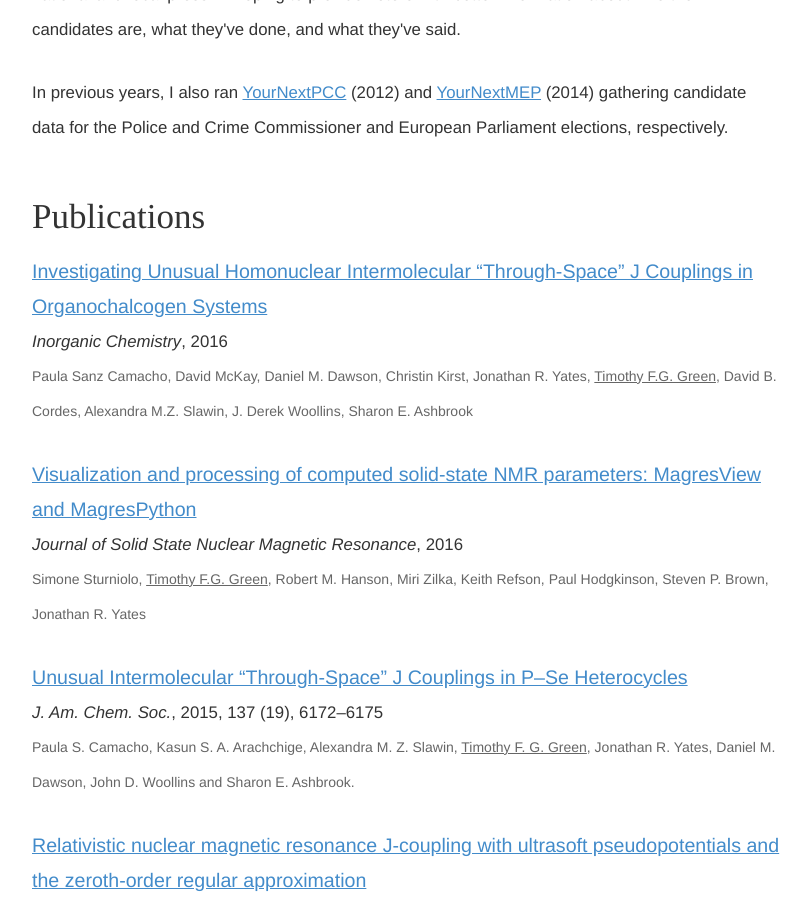
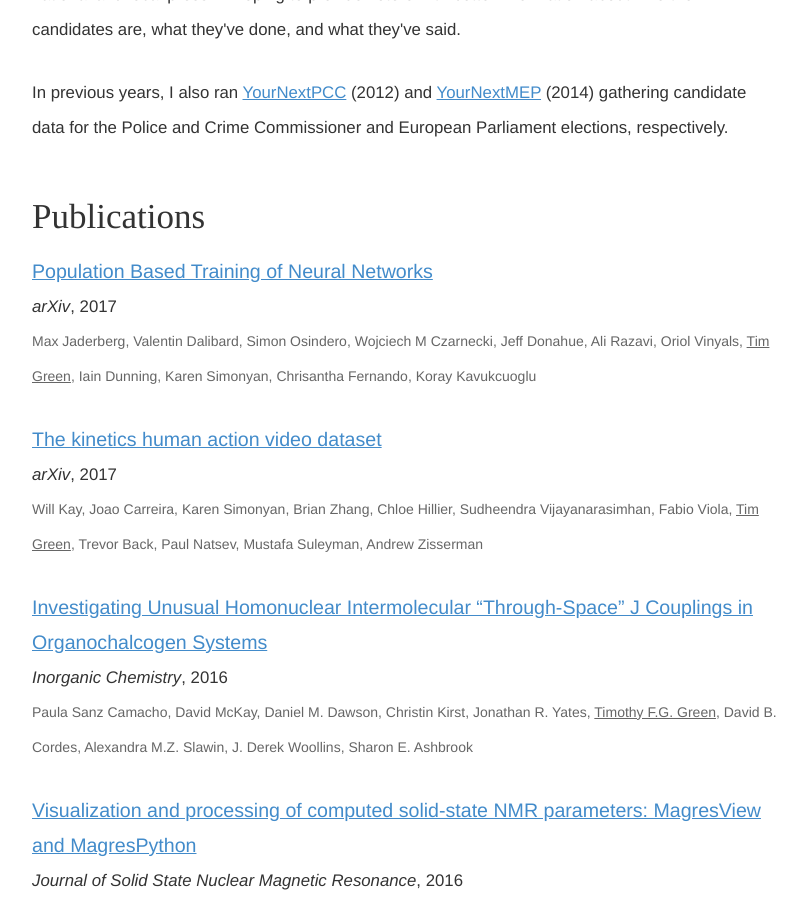
Before and after one commit to tfgg/tfgg.github.io, a Jekyll site: the page built from index.html, in a window 1280 px wide and 900 px high, scrolled down 2698 px. Shown: the whole window, without its empty margins (233-1042 px from the left). Built offline with Jekyll 4.4.1, drawn with Linux system fonts in a browser that asks for light colours; nearby versions of some CDN libraries; some web fonts are replaced; Markdown is read by kramdown in place of the engine named in the settings.

Commit message:
Add recent publications.

```diff
--- a/index.html
+++ b/index.html
@@ -92,6 +92,16 @@ css: main.css
       <h2>Publications</h2>
       <ul class='publications'>
         <li>
+            <div class="name"><a href="https://arxiv.org/abs/1711.09846">Population Based Training of Neural Networks</a></div>
+            <div class="journal"><em>arXiv</em>, 2017</a>
+            <div class="authors">Max Jaderberg, Valentin Dalibard, Simon Osindero, Wojciech M Czarnecki, Jeff Donahue, Ali Razavi, Oriol Vinyals, <span class='me'>Tim Green</span>, Iain Dunning, Karen Simonyan, Chrisantha Fernando, Koray Kavukcuoglu</div>
+        </li>
+        <li>
+            <div class="name"><a href="https://arxiv.org/abs/1705.06950">The kinetics human action video dataset</a></div>
+            <div class="journal"><em>arXiv</em>, 2017</a>
+            <div class="authors">Will Kay, Joao Carreira, Karen Simonyan, Brian Zhang, Chloe Hillier, Sudheendra Vijayanarasimhan, Fabio Viola, <span class='me'>Tim Green</span>, Trevor Back, Paul Natsev, Mustafa Suleyman, Andrew Zisserman</div>
+        </li>
+        <li>
             <div class="name"><a href="http://dx.doi.org/10.1021/acs.inorgchem.6b01121">Investigating Unusual Homonuclear Intermolecular “Through-Space” J Couplings in Organochalcogen Systems</a></div>
             <div class="journal"><em>Inorganic Chemistry</em>, 2016</a>
             <div class="authors">Paula Sanz Camacho, David McKay, Daniel M. Dawson, Christin Kirst, Jonathan R. Yates, <span class='me'>Timothy F.G. Green</span>, David B. Cordes, Alexandra M.Z. Slawin, J. Derek Woollins, Sharon E. Ashbrook</div>
```
